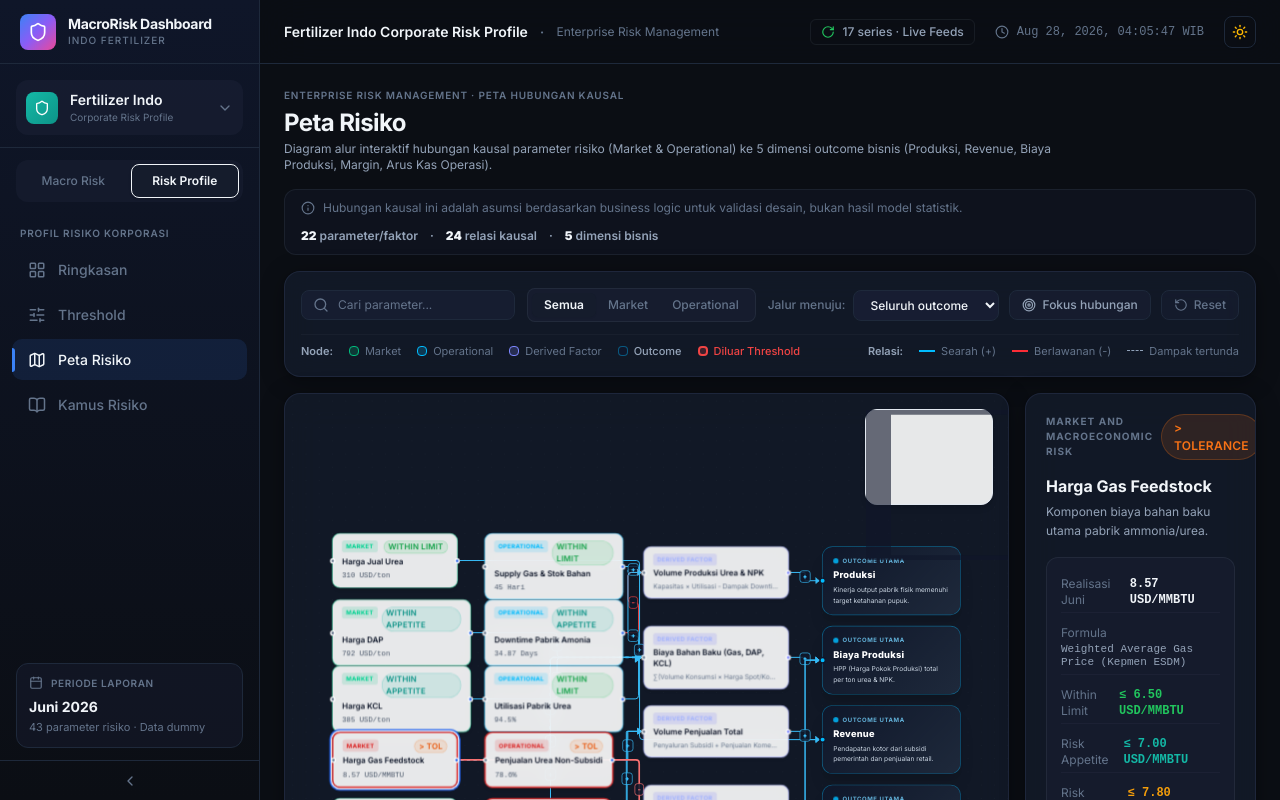
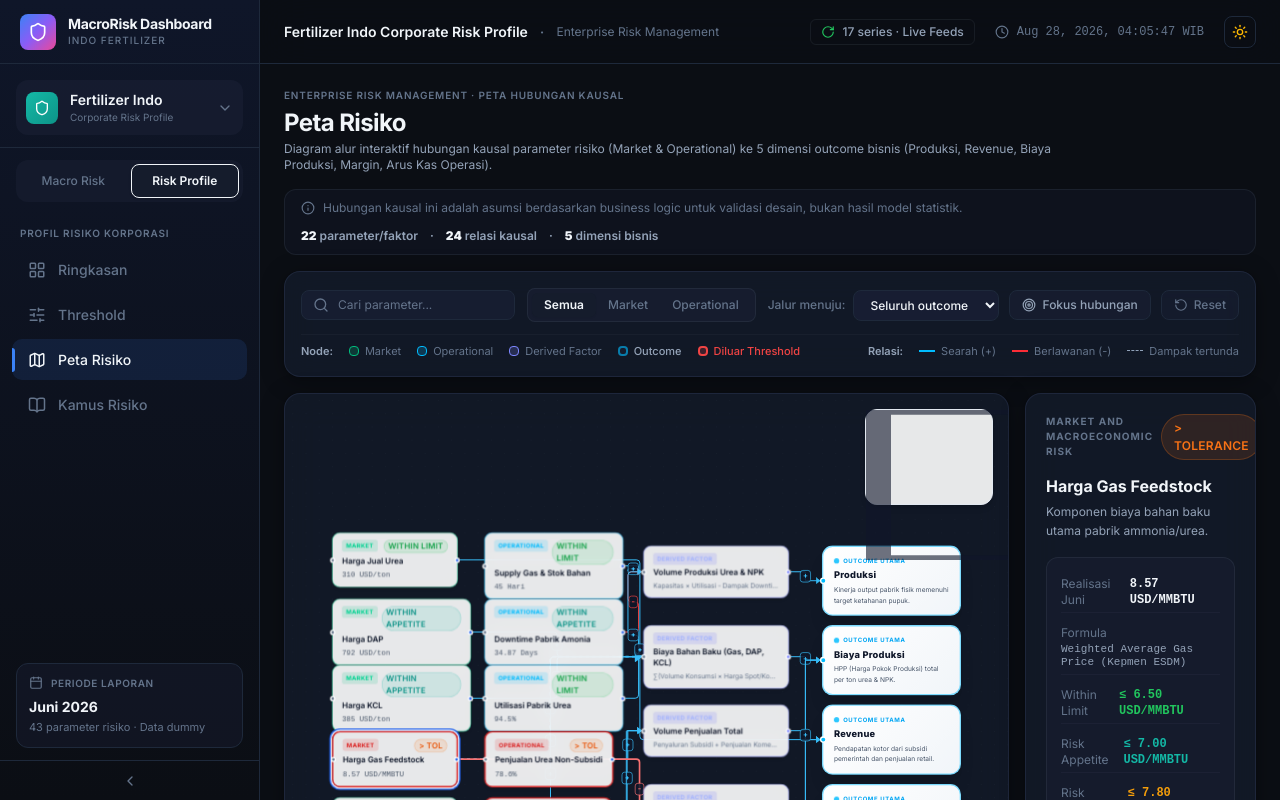
Before and after one commit to Maul-ali/MacroRisk-Dashboard, a Next.js app: page /risk-profile/peta-risiko in a window 1280 px wide. Shown: the top 800 px of the page. Built offline with nearby package versions, Linux system fonts and the light colour scheme.

Commit message:
feat: implement interactive risk map canvas with React Flow for parameter visualization and dependency tracking

```diff
--- a/src/app/(dashboard)/overview/page.tsx
+++ b/src/app/(dashboard)/overview/page.tsx
@@ -43,6 +43,17 @@ export default function OverviewPage() {
           ? 'var(--risk-guarded)'
           : 'var(--risk-low)';
 
+  const riskGradientBg =
+    risk.score >= 80
+      ? 'rgba(239, 68, 68, 0.14)'
+      : risk.score >= 65
+        ? 'rgba(245, 158, 11, 0.14)'
+        : risk.score >= 50
+          ? 'rgba(59, 130, 246, 0.14)'
+          : 'rgba(34, 197, 94, 0.14)';
+
+
+
   // SVG ring params
   const radius = 70;
   const circumference = 2 * Math.PI * radius;
@@ -70,7 +81,12 @@ export default function OverviewPage() {
       {/* ── Score Card + Category Breakdown ── */}
       <div className="grid grid-cols-1 lg:grid-cols-3 gap-6 stagger-children">
         {/* Main Score Card */}
-        <div className="glass-card p-8 flex flex-col items-center justify-center text-center lg:col-span-1">
+        <div
+          className="glass-card p-8 flex flex-col items-center justify-center text-center lg:col-span-1 relative overflow-hidden border"
+          style={{
+            background: `linear-gradient(135deg, ${riskGradientBg}, var(--bg-card))`,
+          }}
+        >
           {/* Score Ring */}
           <div className="score-ring mb-4">
             <svg width="164" height="164" viewBox="0 0 164 164">
--- a/src/app/(dashboard)/risk-profile/ringkasan/page.tsx
+++ b/src/app/(dashboard)/risk-profile/ringkasan/page.tsx
@@ -450,10 +450,9 @@ export default function RingkasanPage() {
       <div className="grid grid-cols-1 lg:grid-cols-7 gap-4 stagger-children">
         {/* Hero Score Card */}
         <div
-          className="lg:col-span-2 glass-card p-6 flex flex-col justify-between"
+          className="lg:col-span-2 glass-card p-6 flex flex-col justify-between relative overflow-hidden border border-chart-4/30"
           style={{
-            background: 'linear-gradient(135deg, rgba(15, 23, 42, 0.95), rgba(30, 41, 59, 0.85))',
-            borderColor: 'rgba(20, 184, 166, 0.2)',
+            background: 'linear-gradient(135deg, rgba(20, 184, 166, 0.12), var(--bg-card))',
           }}
         >
           <div>
--- a/src/components/risk-map/CustomNodes.tsx
+++ b/src/components/risk-map/CustomNodes.tsx
@@ -125,32 +125,32 @@ export const OutcomeNode = memo(function OutcomeNode({
     <div
       className={clsx(
         'relative px-4 py-3.5 rounded-2xl transition-all duration-200 cursor-pointer min-w-[190px] max-w-[210px] select-none',
-        'shadow-xl hover:shadow-2xl border border-sky-400/40',
-        selected && 'ring-2 ring-white ring-offset-2 ring-offset-bg-primary'
+        'bg-bg-card shadow-xl hover:shadow-2xl border-2 border-sky-400/50 hover:border-sky-400',
+        selected && 'ring-2 ring-sky-400 ring-offset-2 ring-offset-bg-primary'
       )}
       style={{
-        background: 'linear-gradient(135deg, #0f172a 0%, #1e293b 100%)',
+        backgroundImage: 'linear-gradient(135deg, var(--bg-card) 0%, var(--bg-tertiary) 100%)',
       }}
     >
       <Handle
         type="target"
         position={Position.Left}
-        className="!w-2.5 !h-2.5 !bg-sky-400 !border-2 !border-slate-900"
+        className="!w-2.5 !h-2.5 !bg-sky-400 !border-2 !border-bg-card"
       />
 
       <div className="flex items-center gap-1.5 mb-1">
         <span className="w-2 h-2 rounded-full bg-sky-400 animate-pulse" />
-        <span className="text-[9px] font-bold tracking-widest uppercase text-sky-300/80">
+        <span className="text-[9px] font-bold tracking-widest uppercase text-sky-500">
           Outcome Utama
         </span>
       </div>
 
-      <h4 className="text-sm font-extrabold text-white tracking-wide">
+      <h4 className="text-sm font-extrabold text-text-primary tracking-wide">
         {data.label}
       </h4>
 
       {data.description && (
-        <p className="text-[10px] text-slate-300 mt-1 line-clamp-2 leading-relaxed">
+        <p className="text-[10px] text-text-secondary mt-1 line-clamp-2 leading-relaxed">
           {data.description}
         </p>
       )}
--- a/src/components/risk-map/RiskMapCanvas.tsx
+++ b/src/components/risk-map/RiskMapCanvas.tsx
@@ -377,7 +377,7 @@ export default function RiskMapCanvas() {
               <span>Derived Factor</span>
             </div>
             <div className="flex items-center gap-1.5">
-              <span className="w-2.5 h-2.5 rounded-sm bg-slate-900 border border-sky-400/40" />
+              <span className="w-2.5 h-2.5 rounded-sm bg-bg-card border-2 border-sky-400/60" />
               <span className="font-medium text-text-secondary">Outcome</span>
             </div>
             <div className="flex items-center gap-1.5">
@@ -435,7 +435,7 @@ export default function RiskMapCanvas() {
                 zoomable
                 pannable
                 nodeColor={(node) => {
-                  if (node.type === 'outcomeNode') return '#0f172a';
+                  if (node.type === 'outcomeNode') return '#38bdf8';
                   if (node.data?.isFlagged) return '#ef4444';
                   if (node.data?.category === 'Market') return '#10b981';
                   if (node.data?.category === 'Operational') return '#38bdf8';
```
